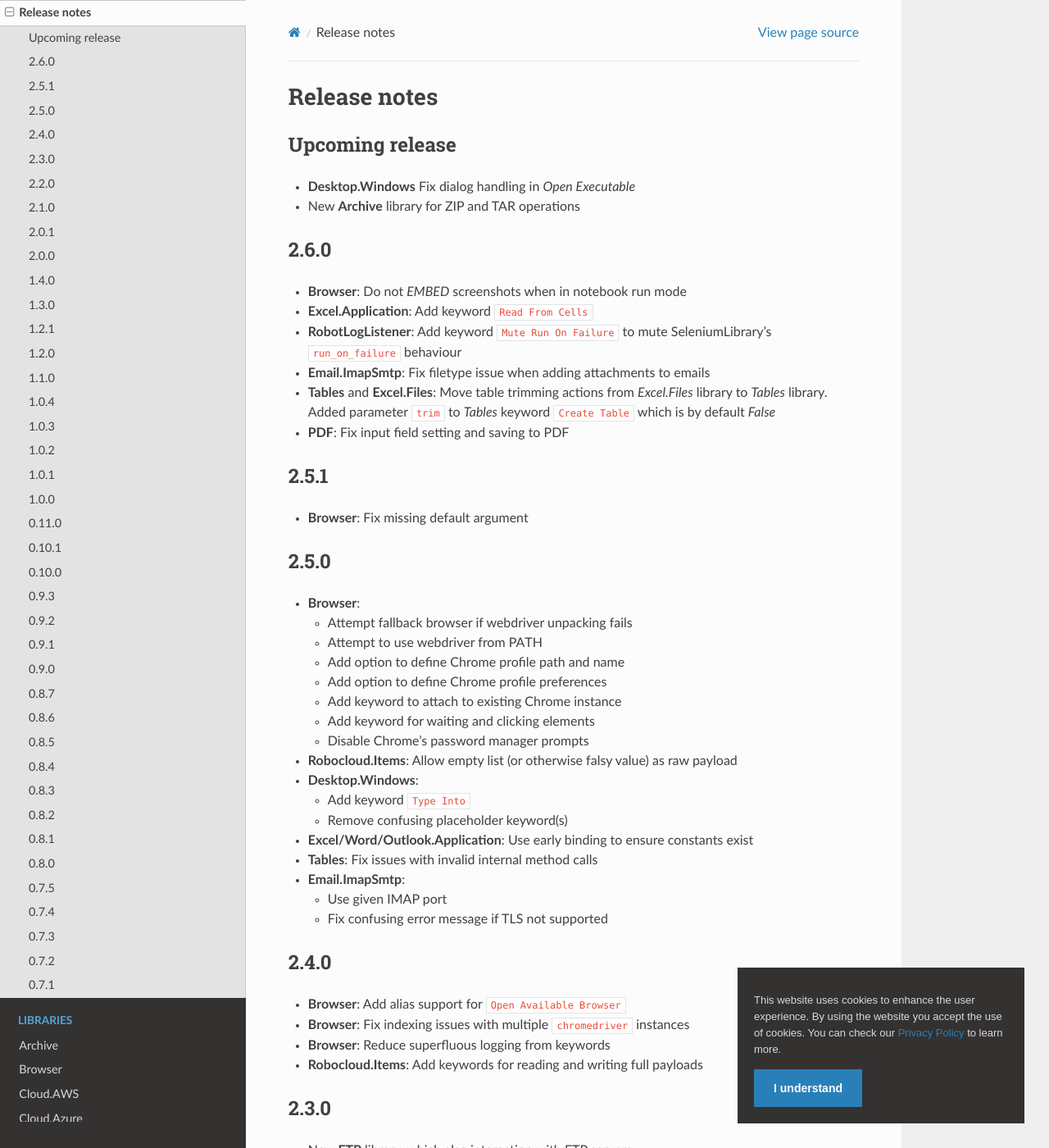
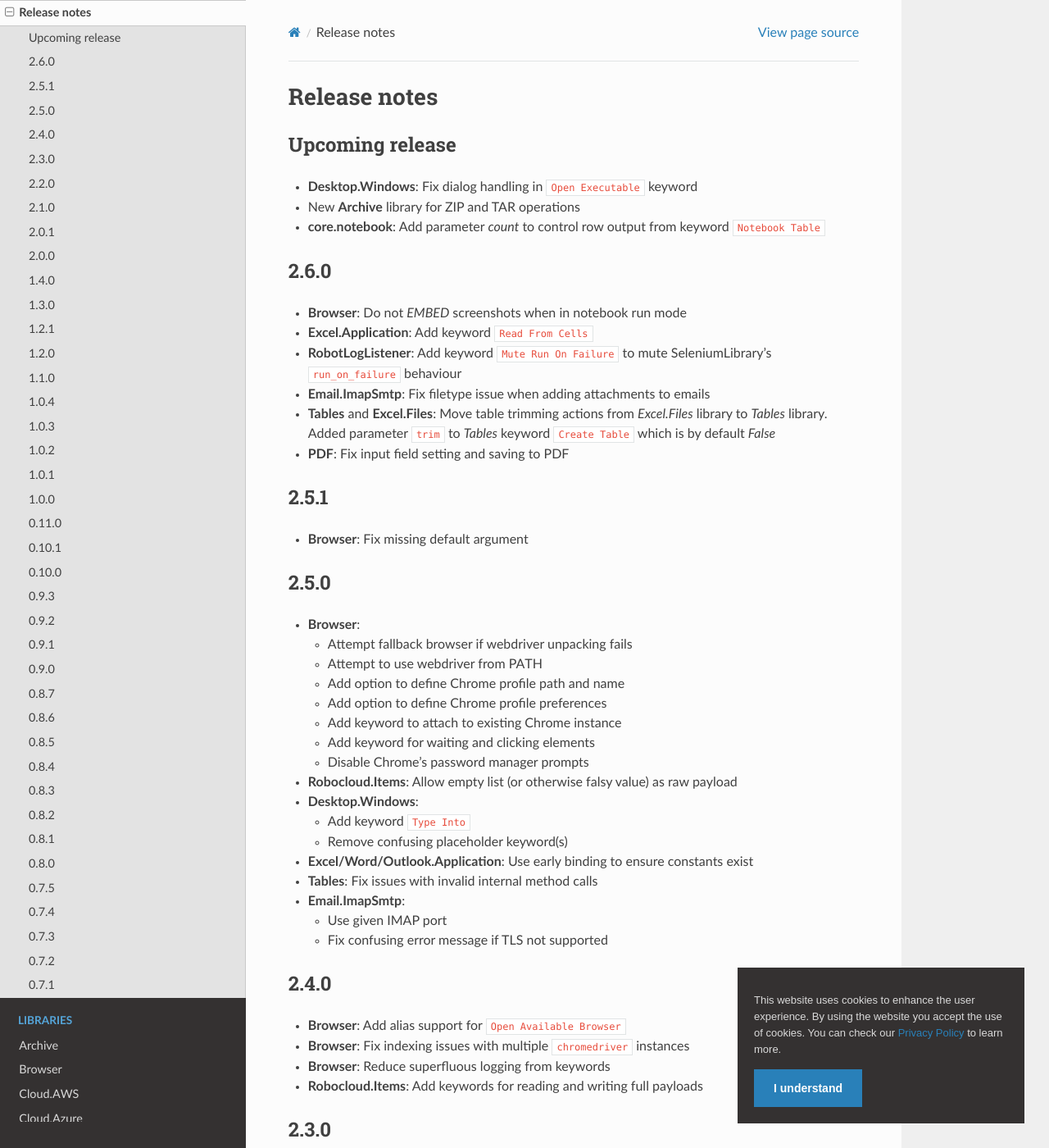
Before and after one commit to coderprovider/Framework-RPA, a Sphinx documentation site: the page built from docs/source/releasenotes.rst, in a window 1280 px wide and 1400 px high. Shown: the whole window at 82% size. Built offline with Sphinx 7.4.7 and the Read the Docs theme 2.0.0, drawn with Linux system fonts in a browser that asks for light colours; pages that are not in the unit, such as notebooks, are missing from menus; some of the changed text lies outside the part shown.

Commit message:
docs: update release notes

```diff
--- a/docs/source/releasenotes.rst
+++ b/docs/source/releasenotes.rst
@@ -4,8 +4,9 @@
 Upcoming release
 ----------------
 
-- **Desktop.Windows** Fix dialog handling in `Open Executable`
+- **Desktop.Windows**: Fix dialog handling in ``Open Executable`` keyword
 - New **Archive** library for ZIP and TAR operations
+- **core.notebook**: Add parameter `count` to control row output from keyword ``Notebook Table``
 
 2.6.0
 -----
```
Also changed, not shown: other parts of docs/source/releasenotes.rst (+1 -1 lines).
